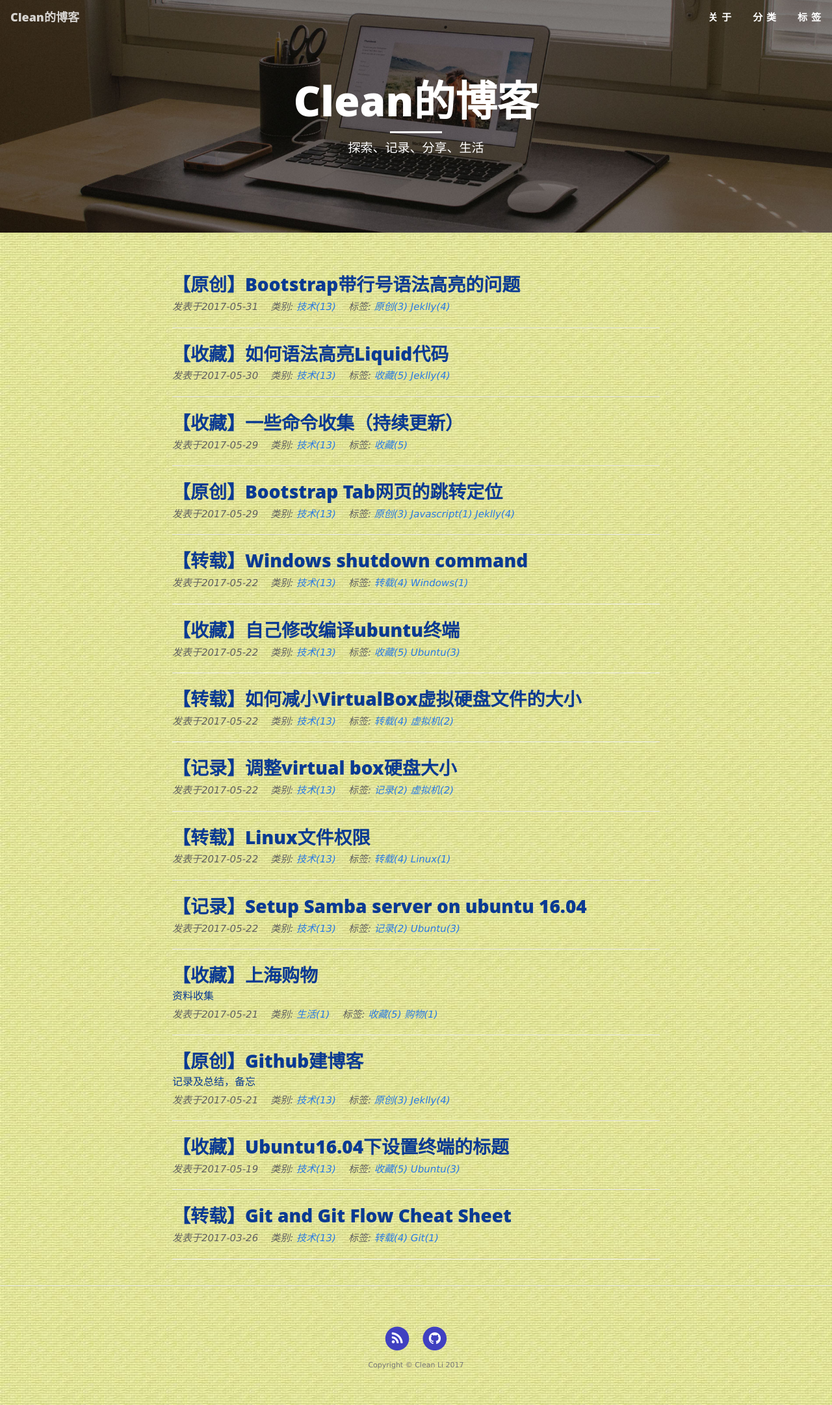
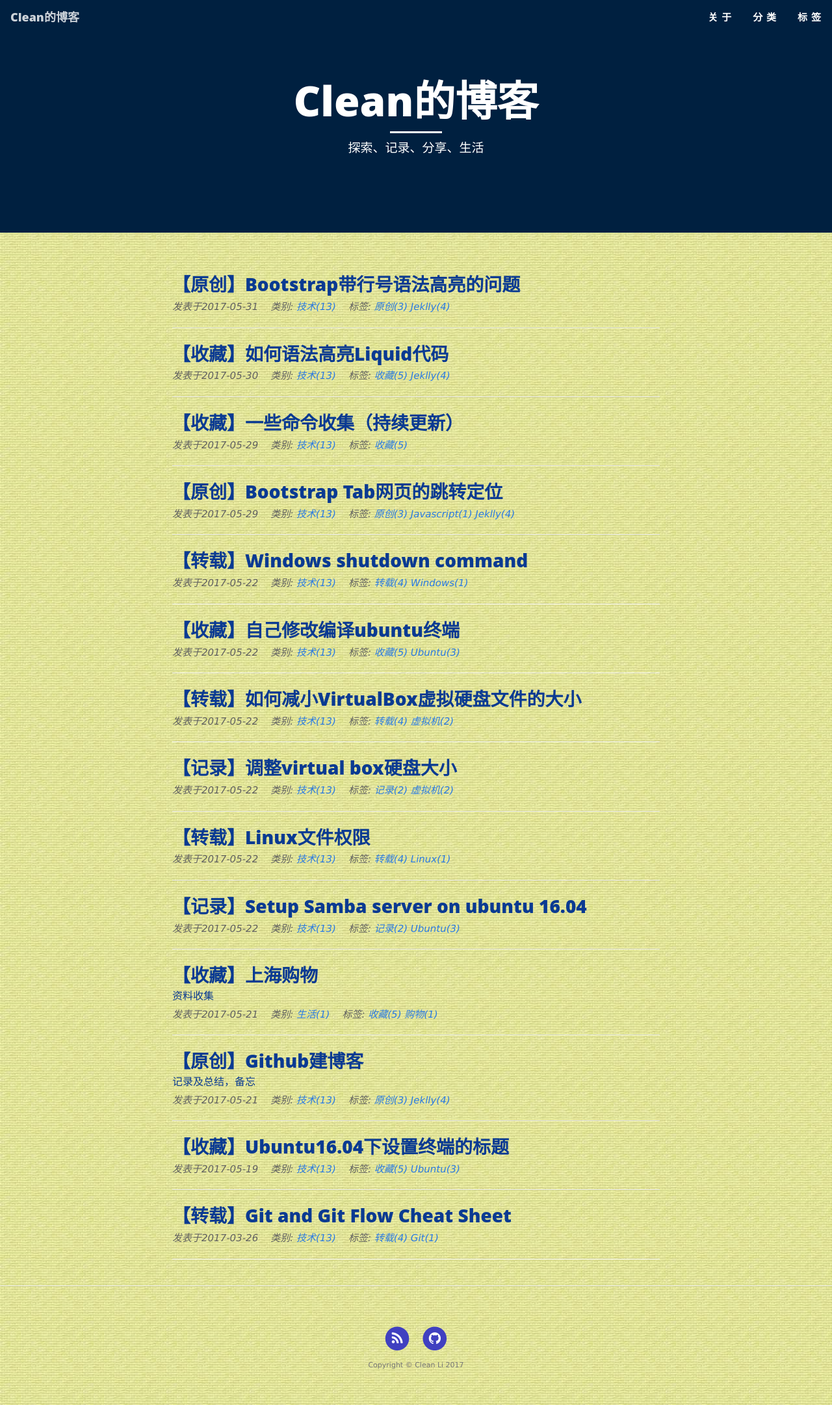
Before and after one commit to cleanli/cleanhome, a Jekyll site: the page built from index.html, in a window 1280 px wide. Shown: the whole page at 65% size. Built offline with Jekyll 4.4.1, drawn with Linux system fonts in a browser that asks for light colours; the list of posts is cut into pages by our own code.

Commit message:
rm background img

```diff
--- a/_config.yml
+++ b/_config.yml
@@ -21,6 +21,6 @@
 # path
 categories_path: categories.html
 tags_path: tags.html
-permalink: /:month-:day-:year/:title.html
+permalink: /post/:month-:day-:year/:title.html
 
 gems: [jekyll-paginate, jekyll-feed]
--- a/css/clean-blog.css
+++ b/css/clean-blog.css
@@ -135,7 +135,7 @@
 }
 .intro-header {
   background: no-repeat center center;
-  background-color: #808080;
+  background-color: #002040;
   background-attachment: scroll;
   -webkit-background-size: cover;
   -moz-background-size: cover;
```
Also changed, not shown: img/about-bg.jpg (deleted), img/contact-bg.jpg (deleted), img/home-bg.jpg (deleted), img/post-bg-01.jpg (deleted), img/post-bg-02.jpg (deleted), img/post-bg-03.jpg (deleted), img/post-bg-04.jpg (deleted), img/post-bg-05.jpg (deleted), img/post-bg-06.jpg (deleted), img/post-sample-image.jpg (deleted).
